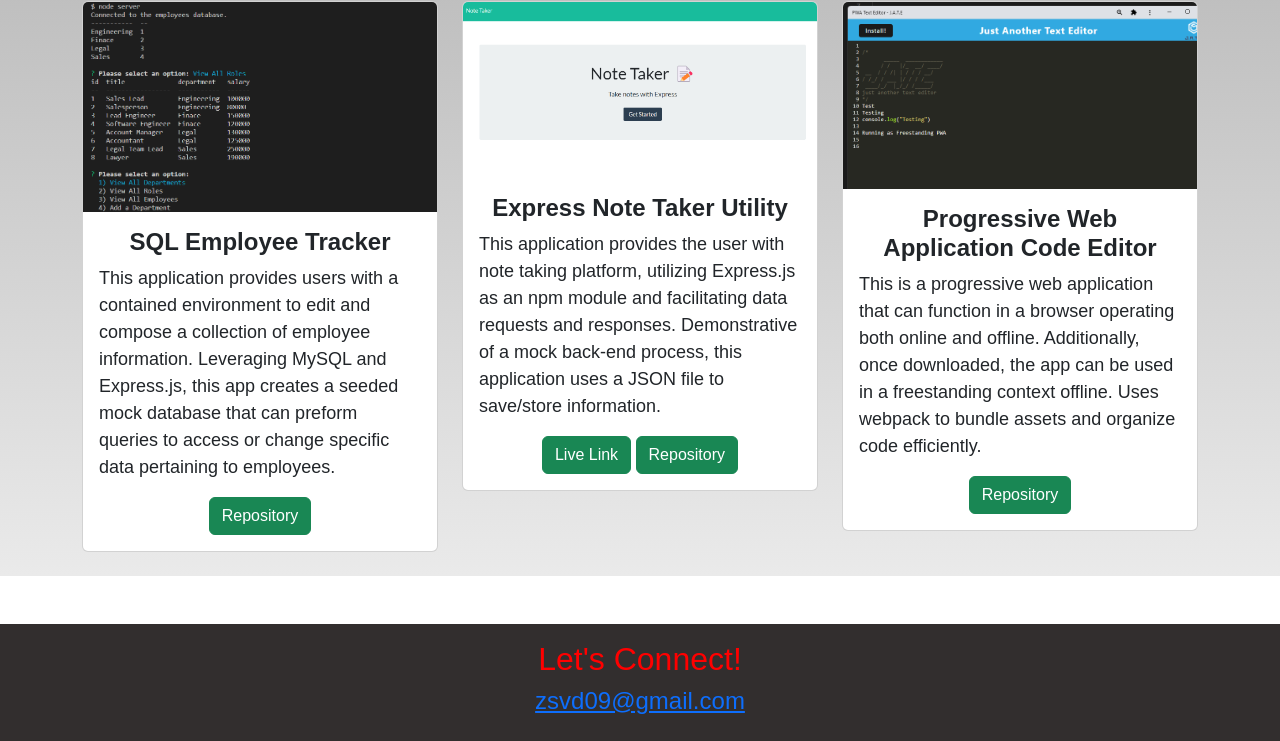
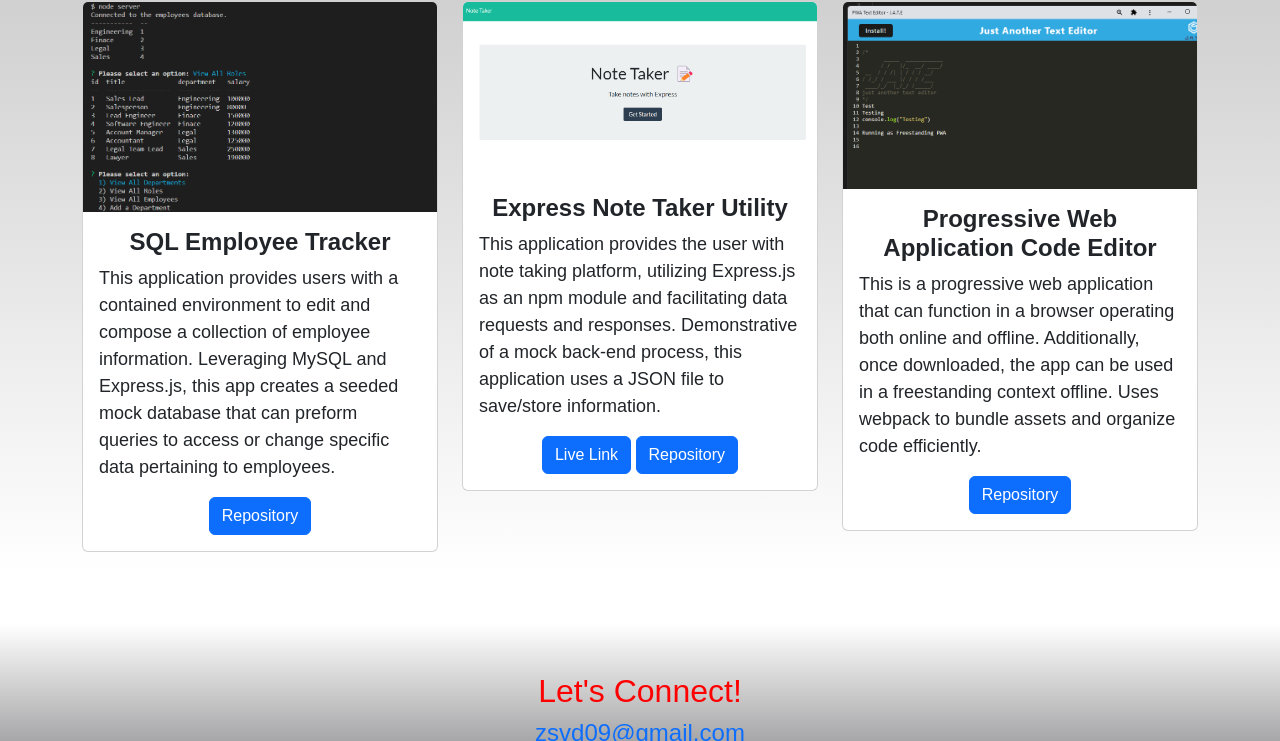
Before and after one commit to Zachattack221/portfolio, a website: page index.html in a window 1280 px wide. Shown: the part 2571-3312 px from the top of the page. Drawn offline with nearby package versions, Linux system fonts and the light colour scheme.

Commit message:
styling and aesthetic updates made to main page

```diff
--- a/index.html
+++ b/index.html
@@ -66,7 +66,7 @@
       <div class="fs-1 p-4 m-4">
         <p>I'm a hardworking, driven professional, passionate about making clean and creative digital content!
 
-          I've earned a degree Florida State University with a dual B.A. in Music and English, and more recently, graduated from UNC Charlotte's Full Stack Flex Coding Bootcamp. Working in various roles throughout my career, I've spent some time in healthcare data management, then later transitioned to multiple roles in the distribution industry. I'm also a multi-instrumentalist who has a huge passion for making music and art.
+          I've earned a degree Florida State University with a dual B.A. in Music and English, and more recently, graduated from UNC Charlotte's Full Stack Flex Coding Bootcamp. Working in various roles throughout my career, I've spent some time in healthcare data management, then later transitioned to multiple roles in the distribution industry. In my free time I'm also a multi-instrumentalist who has a huge passion for making music and art.
         </p>
         <p>
           Being a web developer allows me not only to express my creativity, but also to strengthen the organizational and problem solving skills I've gained through hands-on work experience.
@@ -97,7 +97,7 @@
                 <p class="card-text">This application provides users with a contained environment to edit and compose a collection of employee information. Leveraging MySQL and Express.js, this app creates a seeded mock database that can preform queries to access or change specific data pertaining to employees.</p>
                 </p>
                 <div class="text-center">
-                  <a href="https://github.com/Zachattack221/employee-tracker-application" target="_blank" class="btn btn-success">Repository</a>
+                  <a href="https://github.com/Zachattack221/employee-tracker-application" target="_blank" class="btn btn-primary">Repository</a>
                 </div>
               </div>
             </div>
@@ -113,9 +113,9 @@
                   process, this application uses a JSON file to save/store information. </p>
                 <div class="text-center">
                   <a href="https://express-note-taker-utility.herokuapp.com/" target="_blank"
-                    class="btn btn-success">Live Link</a>
+                    class="btn btn-primary">Live Link</a>
                   <a href="https://github.com/Zachattack221/express.js-note-taker" target="_blank"
-                    class="btn btn-success">Repository</a>
+                    class="btn btn-primary">Repository</a>
                 </div>
               </div>
             </div>
@@ -132,7 +132,7 @@
                   offline. Uses webpack to bundle assets and organize code efficiently.</p>
                 <div class="text-center">
                   <a href="https://github.com/Zachattack221/Progressive-Web-Applications-PWA-Text-Editor"
-                    target="_blank" class="btn btn-success">Repository</a>
+                    target="_blank" class="btn btn-primary">Repository</a>
                 </div>
               </div>
             </div>
@@ -191,12 +191,12 @@
 <!-- footer section-->
 <footer id="footer">
   <div class="container-fluid">
-    <h2 id="contact" class="text-center pt-3">Let's Connect!</h2>
+    <h2 id="contact" class="text-center">Let's Connect!</h2>
     <address class="contact">
       <h4><a href="mailto:zsvd09@gmail.com" target="_blank">
           zsvd09@gmail.com</a></h4>
     </address>
-    <div class="social-icons m-4">
+    <div class="social-icons pb-2">
       <!-- LinkedIn & Github icons -->
       <a href="https://www.linkedin.com/in/zachary-van-dijk-787a9847/" target="_blank"><i
           class="fab fa-linkedin"></i></a>
--- a/style.css
+++ b/style.css
@@ -4,7 +4,7 @@
 }
 
 main {
-    background: linear-gradient(to bottom, #010101 0%, #eaeaea 100%);
+    background: linear-gradient(to bottom, #000000 0%, #ffffff 100%);
 }
 
 .navbarScroll.navbarDark {
@@ -42,7 +42,7 @@ main {
 }
 #about {
   text-align: left;
-  color: white;
+  color: rgb(13, 40, 113);
 }
 #about h1 {
 color: red;
@@ -50,7 +50,6 @@ color: red;
 
 #projects h1 {
   color: red;
-
 }
 
 .card-title {
@@ -83,7 +82,8 @@ color: red;
 
 /* footer styling */
 #footer {
-  background-color: #322e2e;
+  /* background-color: #322e2e; */
+  background: linear-gradient(to bottom, #ffffff 0%, #5c5c5f 100%);
   text-align: center;
   padding-bottom: 1 rem;
 }
```
